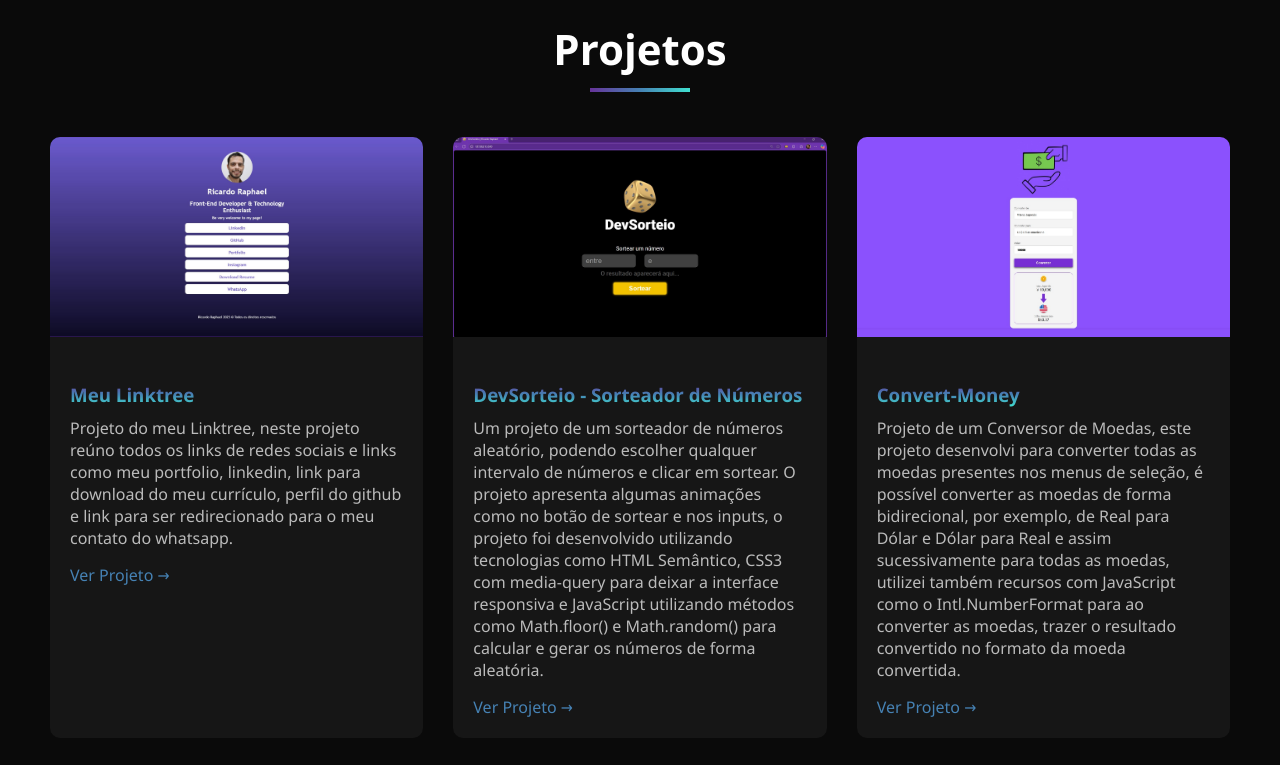
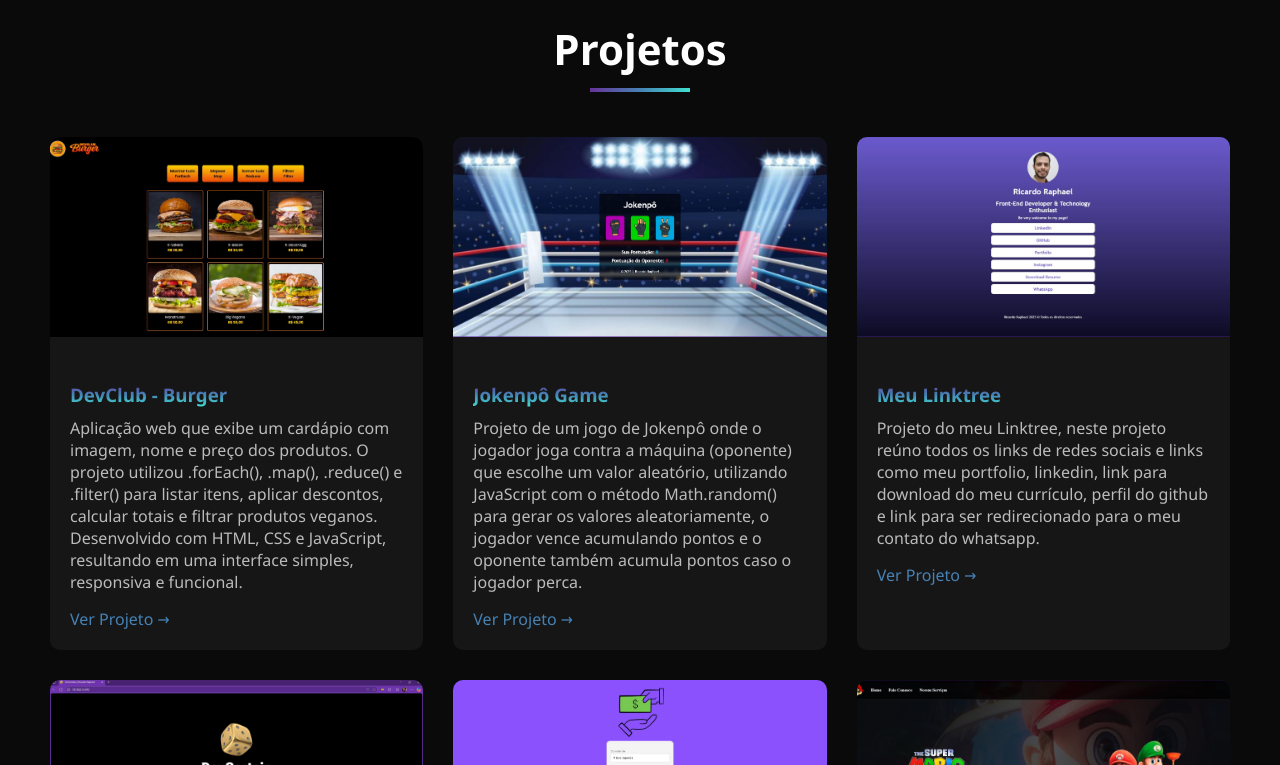
Before and after one commit to ricardoraphaeltech/Portfolio, a plain HTML site: page index.html in a window 1280 px wide. Shown: the part 880-1645 px from the top of the page. Drawn offline with Linux system fonts and the light colour scheme.

Commit message:
alteracao e projetos adicionados

```diff
--- a/index.html
+++ b/index.html
@@ -85,6 +85,33 @@
         <h2 class="titulo-secao">Projetos</h2>
 
         <div class="grade-projetos">
+            <div class="card-projetos">
+                <img class="img-projeto" src="./img/Projeto-DevClub-Burger.JPG" alt="imagem-projeto" />
+                <div class="info-projeto">
+                    <h3>DevClub - Burger</h3>
+                    <p>
+                        Aplicação web que exibe um cardápio com imagem, nome e preço dos produtos. O projeto utilizou
+                        .forEach(), .map(), .reduce() e .filter() para listar itens, aplicar descontos, calcular totais
+                        e filtrar produtos veganos. Desenvolvido com HTML, CSS e JavaScript, resultando em uma interface
+                        simples, responsiva e funcional.
+                    </p>
+                    <a href="https://ricardoraphaeltech.github.io/DevClub-Burger/" target="_blank">Ver Projeto →</a>
+                </div>
+            </div>
+
+            <div class="card-projetos">
+                <img class="img-projeto" src="./img/Jokenpô-Game.JPG" alt="imagem-projeto" />
+                <div class="info-projeto">
+                    <h3>Jokenpô Game</h3>
+                    <p>
+                        Projeto de um jogo de Jokenpô onde o jogador joga contra a máquina (oponente) que escolhe um
+                        valor aleatório, utilizando JavaScript com o método Math.random() para gerar os valores
+                        aleatoriamente, o jogador vence acumulando pontos e o oponente também acumula pontos caso o
+                        jogador perca.
+                    </p>
+                    <a href="https://ricardoraphaeltech.github.io/Jokenpo-Game/" target="_blank">Ver Projeto →</a>
+                </div>
+            </div>
 
             <div class="card-projetos">
                 <img class="img-projeto" src="./img/Imagem-Projeto-Linktree-Ricardo.JPG" alt="imagem-projeto" />
@@ -332,6 +359,7 @@
                     <span class="tag-habilidades">HTML5</span>
                     <span class="tag-habilidades">CSS3</span>
                     <span class="tag-habilidades">JavaScript</span>
+                    <span class="tag-habilidades">NodeJS</span>
                     <span class="tag-habilidades">TypeScript</span>
                     <span class="tag-habilidades">Python</span>
                     <span class="tag-habilidades">Git/Github</span>
@@ -359,8 +387,8 @@
                 <span>Email</span>
             </a>
 
-            <a class="botao-contato curriculo efeito-cursor" href="./assets/Currículo-Ricardo-Desenvolvedor.pdf"
-                download="Currículo-Ricardo-Desenvolvedor.pdf">
+            <a class="botao-contato curriculo efeito-cursor" href="./assets/Currículo Ricardo - CV.pdf"
+                download="Currículo Ricardo - CV.pdf">
                 <i class="fa-solid fa-file"></i>
                 <span>Currículo</span>
             </a>
```
Also changed, not shown: img/Jokenpô-Game.JPG (added), img/Projeto-DevClub-Burger.JPG (added), 2 other files.
